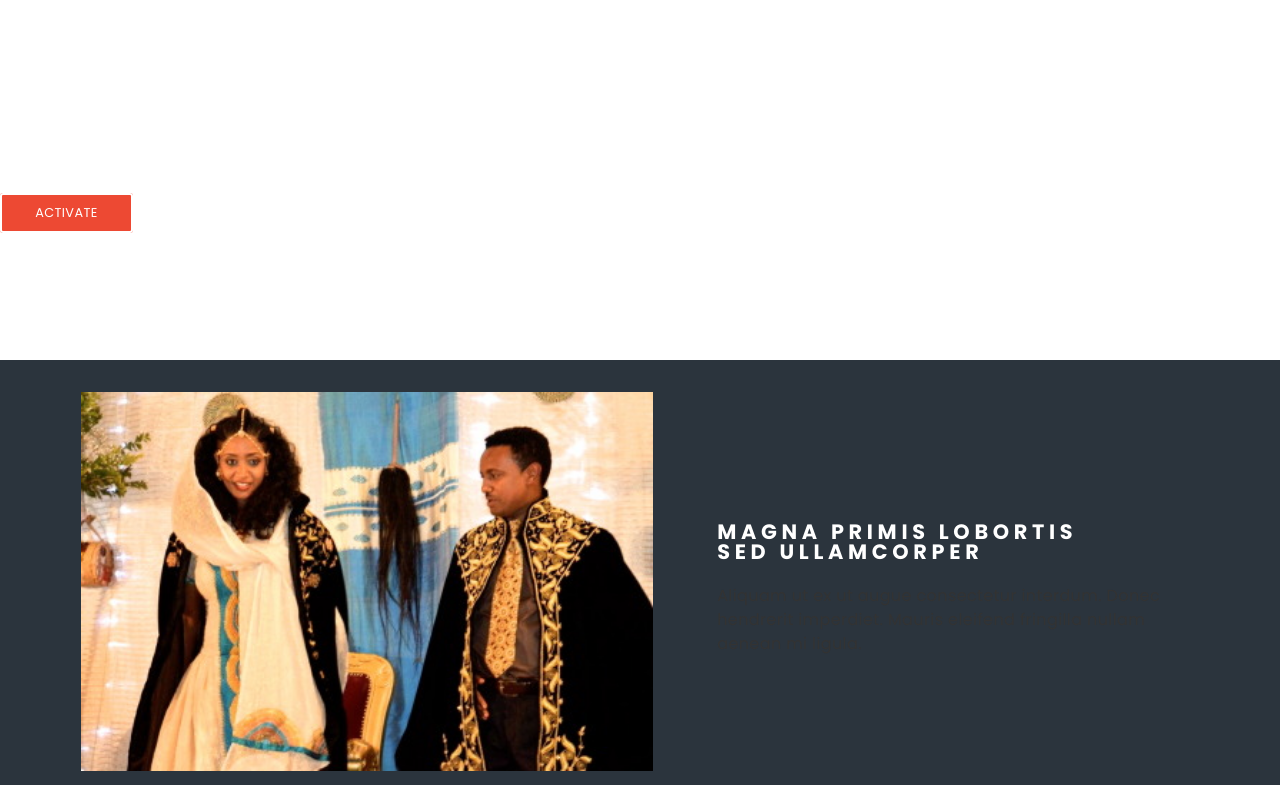
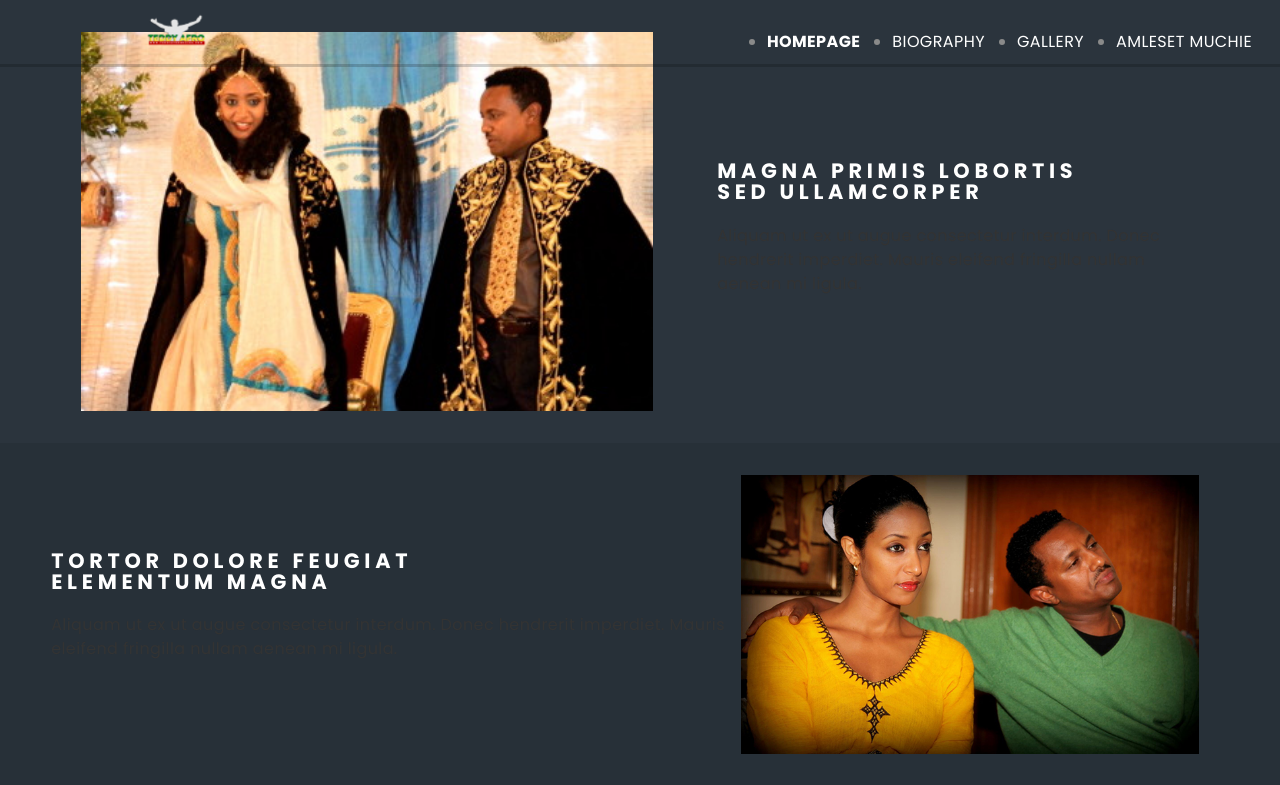
Before and after one commit to herselam25/my-project, a PHP site: page /Gallery.html in a window 1280 px wide. Shown: the top 785 px of the page. Run offline with PHP 8.4, Linux system fonts and the light colour scheme.

Commit message:
modification on navigation bars

```diff
--- a/Gallery.html
+++ b/Gallery.html
@@ -12,31 +12,27 @@
 </head>
 
 <body>
-    <header>
-        <!-- Header
-    -------------------------------------------------------------->
-        <div class="slide-container">
+        <header id="top-header" class="top-header row">
 
-            <div class="inner">
-                <h2> Teddy-Afro </h2>
-                <p>Another fine responsive<br> site template freebie<br> crafted by.
-                </p>
-                <a href="#" class="cta">Activate</a>
-            </div>
-            <a href="#one" class="more scrolly">Learn More</a>
-        </div>
+                <figure id="logo">
+                    <img src="assets/teddy-images/teddy-official-logo1.png">
+                </figure>
 
-        <nav class="main-menu">
+                <nav id="main-nav">
 
-            <ul>
-                <li><a href="index.html">Homepage</a></li>
-                <li><a href="Biography.html">Biography</a></li>
-                <li class="current"><a href="Gallery.html">Gallery</a></li>
-                <li><a href="amleset-muchie.html">Amleset Muchie</a></li>
-            </ul>
+                    <ul class="menu row font400">
+                        <li class="current"><a href="index.html">Homepage</a></li>
+                        <li><a href="Biography.html">Biography</a></li>
+                        <li><a href="Gallery.html">Gallery</a></li>
+                        <li><a href="amleset-muchie.html">Amleset Muchie</a></li>
+                    </ul>
 
-        </nav>
-    </header>
+                </nav>
+
+
+
+            </header>
+
     <!-- Header
     -------------------------------------------------------------->
 
--- a/index copy.html
+++ b/index copy.html
@@ -29,11 +29,7 @@
                 </ul>
             </nav>
         </div>
-
-
-
-
-    </header>
+     </header>
     <!-- END OF HEADER
     --------------------------------------->
 
--- a/style.css
+++ b/style.css
@@ -293,8 +293,11 @@
 
 /*Header with borders top-bottom helper*/
 .inner {
+    display: inline-block;
+    background:rgba(3, 3, 3, 0.28);
     margin-top: 3em;
     color: #ffffff;
+    padding: 1em;
 }
 .border {
     display: inline-block;
@@ -310,15 +313,40 @@
 -------------------------*/
 /* HEADER
 --------------------------------------------*/
+#top-header {
+    padding-top: 2em;
+    padding-bottom: 2em;
 
-.top-header {
-    background-color: #b3d9ff;
-    margin-left: -4em;
-    margin-right: -8em;
+    width: 100%;
+    height: 3.25em;
+    left: 0;
+    top: 0;
+    line-height: 3.25em;
+    animation: none;
+    background: none;
+    position: absolute;
+    z-index: 10000;
+    cursor: default;
+    border-bottom: solid 3px rgba(0, 0, 0, 0.18);
 }
-#logo {
+
+#logo{
     width: 10%;
-}
+    margin-left:-58em;
+    }
+    #header nav > ul {
+        list-style: none;
+        margin: 0;
+        padding-left: 0;
+    }
+    ul {
+        list-style: disc;
+        margin: 0 0 2em 0;
+        padding-left: 1em;
+    }
+
+
+
 /*main
 ---------------------------*/
 section {
@@ -327,6 +355,14 @@
 }
 /*Menu
 ---------------------------------*/
+#main-nav {
+    height: inherit;
+    line-height: inherit;
+    position: absolute;
+    right: 0.75em;
+    top: 0;
+    vertical-align: middle;
+}
 .menu li {
     margin-left: 2em;
     text-transform: uppercase;
@@ -340,11 +376,17 @@
 --------------------------------------------*/
 
 .bc-img {
+    background-attachment: scroll, fixed;
     background-image: url("assets/teddy-images/t.jpg");
     background-repeat: no-repeat;
     background-size: cover;
     background-position: center;
     height: 100vh;
+    position: relative;
+    color: #fff;
+    padding: 12em 0 20em 0;
+    text-align: center;
+
 }
 
 .cta {
```
